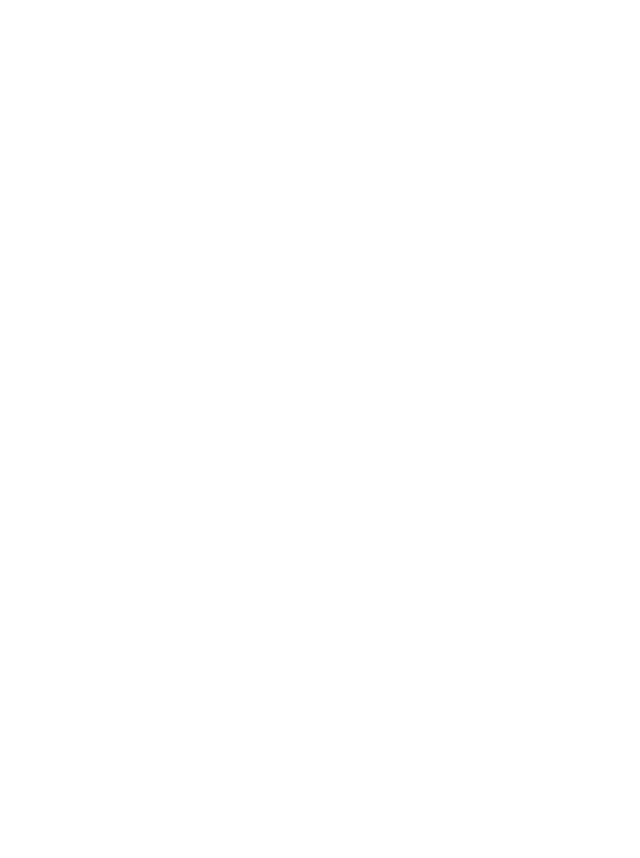
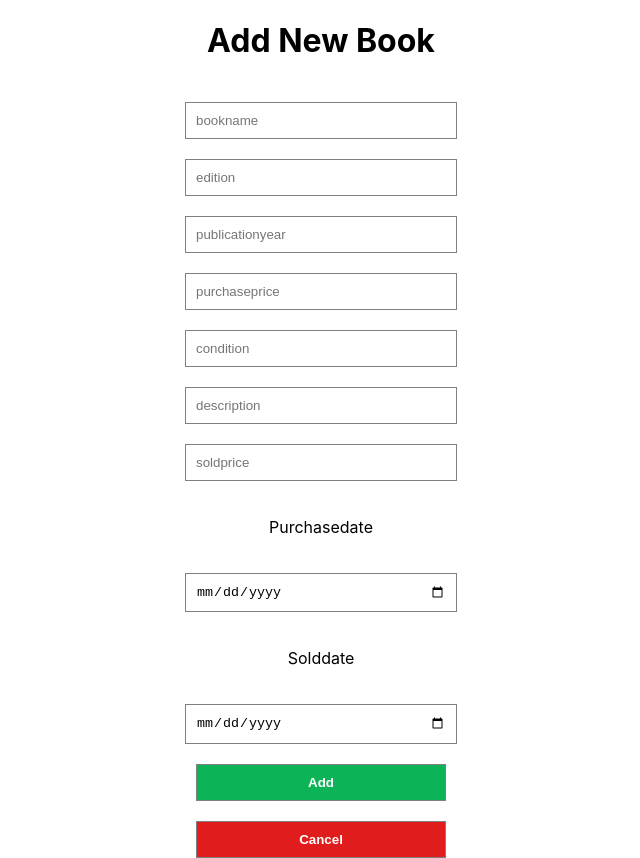
Before and after one commit to IidaKok/testi, a React (Create React App) app: page /Addbook in a window 1280 px wide. Before the commit this address had no page. Shown: the whole page, without its empty margins (319-959 px from the left). Before the commit the page ends 800 px from the top, so only its background shows below. Built offline with nearby package versions, Linux system fonts and the light colour scheme.

Commit message:
Bookcopy, Addbook, Addseries sivut tehty. Userpage hakee bookcopy listan ja tulostaa sivulle myös pari muuta pientä muutosta.

```diff
--- a/package.json
+++ b/package.json
@@ -6,6 +6,7 @@
     "@testing-library/jest-dom": "^5.16.5",
     "@testing-library/react": "^13.4.0",
     "@testing-library/user-event": "^13.5.0",
+    "axios": "^1.3.4",
     "body-parser": "^1.20.2",
     "express": "^4.18.2",
     "mariadb": "^3.1.0",
--- a/src/frontend/App.css
+++ b/src/frontend/App.css
@@ -1,6 +1,95 @@
 .App {
   text-align: center;
 }
+
+/* User Page CSS */
 .user-page {
+    height: 80vh;
+    padding: 0px 100px;
+    display: flex;
+    align-items: center;
+    justify-content: center;
     text-align: center;
 }
+.outer-user-page {
+    display: flex;
+}
+.inner-user-page {
+    flex: 1;
+    display: flex;
+    flex-direction: column;
+    gap: 10px;
+    align-items: center;
+}
+.add-user-btn {
+    width: auto;
+    min-width: 280px;
+    color: #565656;
+    padding: 12px;
+    font-size: 14px;
+    font-weight: bold;
+    border: solid 2px #1189de;
+    border-radius: 40px;
+    background: #ffff;
+    cursor: pointer;
+    margin: 4px 2px;
+}
+.add-bookcopy-form {
+    text-align: center;
+}
+img {
+    width: 200px;
+    height: 300px;
+    object-fit: cover;
+    background-color: dimgrey;
+}
+.delete {
+    border: none;
+    padding: 3px 6px;
+    background-color: white;
+    cursor: pointer;
+    border: 1px solid rgb(245, 191, 191);
+    color: rgb(242, 100, 100);
+}
+.update {
+    border: none;
+    padding: 3px 6px;
+    background-color: white;
+    cursor: pointer;
+    border: 1px solid rgb(204, 204, 243);
+    color: rgb(139, 139, 234);
+}
+.add-bookcopy-form {
+    display: flex;
+    flex-direction: column;
+    gap: 20px;
+    align-items: center;
+    justify-content: center;
+    text-align: center;
+}
+.user-input {
+    width: 250px;
+    padding: 10px;
+    border: 1px solid gray;
+}
+.formAddBtn {
+    border: none;
+    width: 250px;
+    padding: 10px;
+    border: 1px solid gray;
+    background-color: rgb(12 180 87);
+    color: white;
+    font-weight: bold;
+    cursor: pointer;
+}
+.formCancelBtn {
+    border: none;
+    width: 250px;
+    padding: 10px;
+    border: 1px solid gray;
+    background-color: rgb(225 28 28);
+    color: white;
+    font-weight: bold;
+    cursor: pointer;
+}
+/* ^^ User Page CSS ^^ */
--- a/src/frontend/App.js
+++ b/src/frontend/App.js
@@ -5,7 +5,9 @@
 import { Logged } from "./pages/UserHome";
 import { SeriesBrowser, SeriesInfo, BookInfo } from "./components/Browser";
 import { NavBar } from "./components/NavBar";
-import { UserPage } from "./pages/UserPage";
+import { UserPage } from "./components/UserPage";
+import { Addbook } from "./components/Addbook";
+import { Addseries } from "./components/Addseries";
 
 const App = () => {
     const [user, setUser] = useState("");
@@ -26,6 +28,8 @@
                 <Route path="/series/books/:idbookseries" element={<SeriesInfo handleAddBook={handleAddBook} />} />
                 <Route path="/series/books/book/:idbook" element={<BookInfo handleAddBook={handleAddBook} />} />
                 <Route path="/userPage" element={<UserPage />} />
+                <Route path="/Addbook" element={<Addbook />} />
+                <Route path="/Addseries" element={<Addseries />} />
             </Routes>
         </Router>
     )
--- /dev/null
+++ b/src/frontend/components/Addbook.js
@@ -0,0 +1,58 @@
+import React from 'react'
+import { useState } from 'react'
+import axios from 'axios'
+import { useNavigate } from 'react-router-dom'
+
+const Addbook = () => {
+    const [bookcopy, setBookcopy] = useState({
+        bookname: "",
+        edition: "",
+        publicationyear: "",
+        purchaseprice: "",
+        condition: "",
+        description: "",
+        soldprice: "",
+        purchasedate: "",
+        solddate: "",
+    })
+
+    const navigate = useNavigate();
+
+    const handleChange = (e) => {
+        setBookcopy(prev => ({ ...prev, [e.target.name]: e.target.value }))
+    };
+
+    const handleClick = async e => {
+        e.preventDefault()
+        try {
+            await axios.post("http://localhost:5000/api/bookcopy/", bookcopy)
+            navigate("/userPage")
+        } catch(err) {
+            console.log(err)
+        }
+    }
+    const handleCancel = (e) => {
+        navigate("/userPage")
+    }
+
+    return (
+        <div className="add-bookcopy-form">
+            <h1>Add New Book</h1>
+            <input className="user-input" type="text" placeholder="bookname" onChange= { handleChange } name="bookname"/>
+            <input className="user-input" type="number" placeholder="edition" onChange= { handleChange } name="edition"/>
+            <input className="user-input" type="number" min="1700" max="2050" placeholder="publicationyear" onChange= { handleChange }  name="publicationyear"/>
+            <input className="user-input" type="number" placeholder="purchaseprice" onChange= { handleChange }  name="purchaseprice"/>
+            <input className="user-input" type="number" placeholder="condition" onChange= { handleChange }  name="condition"/>
+            <input className="user-input" type="text" placeholder="description" onChange= { handleChange }  name="description"/>
+            <input className="user-input" type="number" placeholder="soldprice" onChange= { handleChange } name="soldprice"/>
+            <p>Purchasedate</p>
+            <input className="user-input" type="date" placeholder="purchasedate" onChange= { handleChange }  name="purchasedate"/>
+            <p>Solddate</p>
+            <input className="user-input" type="date" placeholder="solddate" onChange={handleChange} name="solddate" />
+            <button className="formAddBtn" onClick={handleClick}>Add</button>
+            <button className="formCancelBtn" onClick={handleCancel}>Cancel</button>
+        </div>
+    )
+}
+
+export { Addbook }
--- /dev/null
+++ b/src/frontend/components/Addseries.js
@@ -0,0 +1,9 @@
+import React from 'react'
+
+const Addseries = () => {
+    return (
+        <div className="App">AddSeries</div>
+    )
+}
+
+export { Addseries }
--- /dev/null
+++ b/src/frontend/components/UserPage.js
@@ -0,0 +1,47 @@
+import React, { useState, useEffect } from "react";
+import { Link } from "react-router-dom";
+import "../App.css";
+import axios from 'axios';
+
+const UserPage = () => {
+    const [bookcopy, setBookcopy] = useState([]);
+
+    useEffect(() => {
+        const fetchAllUserBooks = async () => {
+            try {
+                const res = await axios.get("http://localhost:5000/api/bookcopy/")
+                setBookcopy(res.data);
+            } catch (err) {
+                console.log(err)
+            }
+        }
+        fetchAllUserBooks()
+    }, [])
+
+    return (
+        <div>
+            <h1 className="h1user"> User Library </h1>
+            <div className="user-page">
+                {bookcopy.map(book => (
+                    <div className="inner-user-page" key={book.idbookcopy}>
+                        <h2>Bookname: {book.bookname}</h2>
+                        <h3>Description: {book.description}</h3>
+                        <h4>Publicationyear: {book.publicationyear}</h4>
+                        <h5>Condition: {book.condition}</h5>
+                        <p>Purchaseprice: {book.purchaseprice}</p>
+                        <p>Purchasedate: {book.purchasedate}</p>
+                        <p>Solddate: {book.solddate}</p>
+                        <p>Soldprice: {book.soldprice}</p>
+                        <button className="delete">Delete</button>
+                        <button className="update">Update</button>
+
+                    </div>
+                    ))}
+            </div>
+            <Link to="/addBook"><button className="add-user-btn">Add a new book to your library</button></Link>
+            <Link to="/addSeries"><button className="add-user-btn">Add book series to your library</button></Link>
+        </div>
+    )
+}
+
+export { UserPage }
--- a/src/frontend/pages/UserPage.js
+++ /dev/null
@@ -1,7 +0,0 @@
-import React, { useState } from "react";
-
-function UserPage(props) {
-
-}
-
-export { UserPage };
--- a/src/index.js
+++ b/src/index.js
@@ -1,5 +1,5 @@
 import React from "react";
-import ReactDOM from "react-dom";
+import ReactDOM from "react-dom/client";
 import App from "./frontend/App";
 import "./index.css";
 
```
Also changed, not shown: src/backend/App.js (+23 -1 lines), src/backend/controllers/bookcopy-controller.js (added, +32 -0 lines), src/backend/routes/bookcopy-routes.js (added, +12 -0 lines), src/backend/db.js (line endings or trailing spaces), 1 other file (tests, documents, lock files or other folders).
